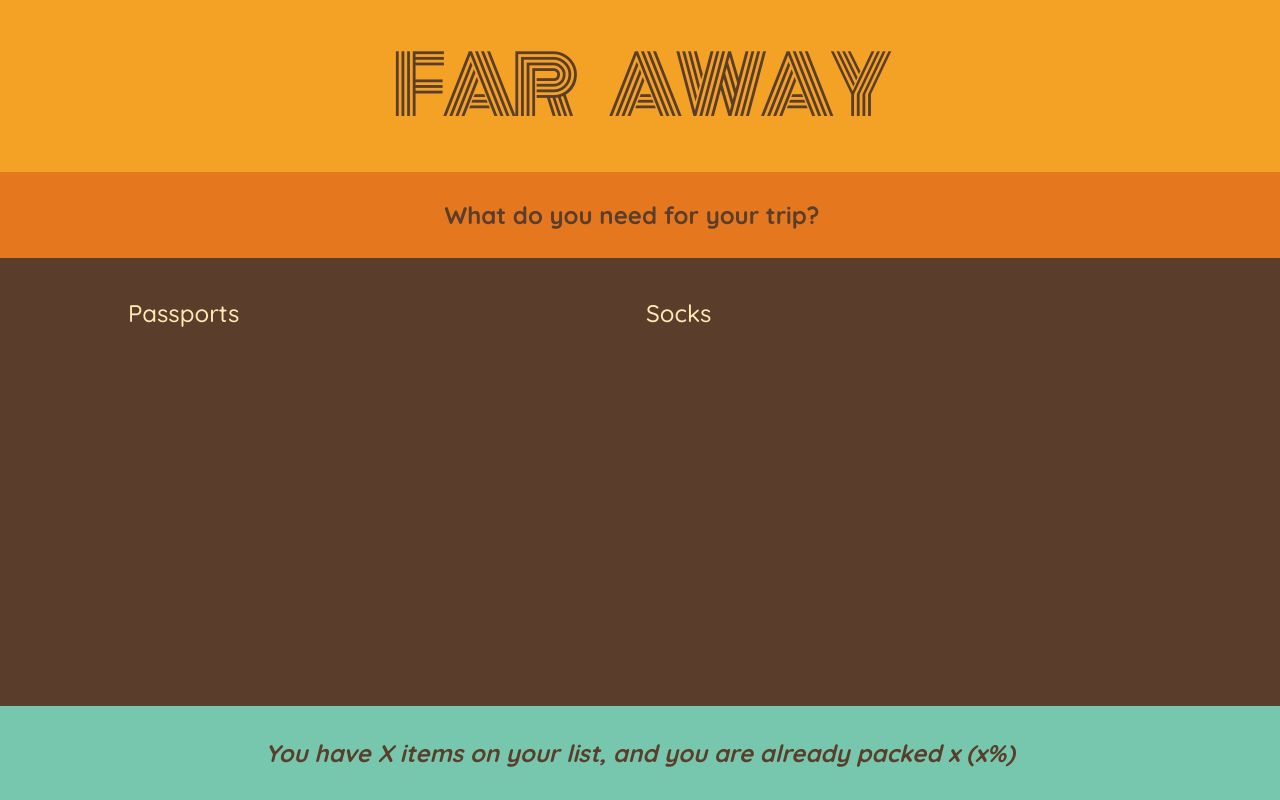
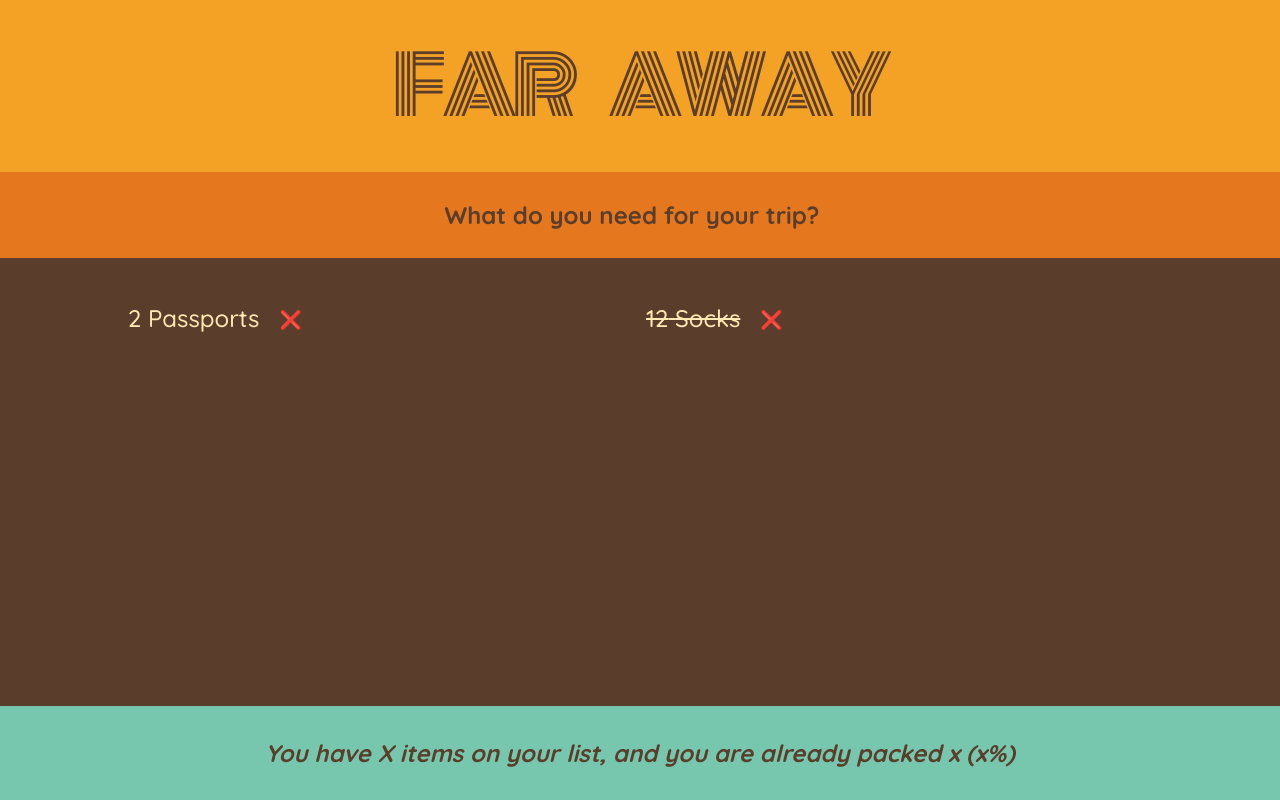
Before and after one commit to ericknamukolo/travel-list, a React (Create React App) app: page / in a window 1280 px wide. Built offline with nearby package versions, Linux system fonts and the light colour scheme.

Commit message:
some minor updates

```diff
--- a/src/App.tsx
+++ b/src/App.tsx
@@ -8,7 +8,7 @@ import Item from './models/item';
 function App() {
   const initialItems: Item[] = [
     { id: 1, description: 'Passports', quantity: 2, packed: false },
-    { id: 2, description: 'Socks', quantity: 12, packed: false },
+    { id: 2, description: 'Socks', quantity: 12, packed: true },
   ];
 
   const [items, setItems] = useState(initialItems);
--- /dev/null
+++ b/src/components/item.tsx
@@ -0,0 +1,15 @@
+import React from 'react';
+import Item from '../models/item';
+
+const ItemC: React.FC<{ item: Item }> = ({ item }) => {
+  return (
+    <li>
+      <span style={item.packed ? { textDecoration: 'line-through' } : {}}>
+        {item.quantity} {item.description}
+      </span>
+      <button>❌</button>
+    </li>
+  );
+};
+
+export default ItemC;
--- a/src/components/packing-list.tsx
+++ b/src/components/packing-list.tsx
@@ -1,12 +1,13 @@
 import React from 'react';
 import Item from '../models/item';
+import ItemC from './item';
 
 const ParkingList: React.FC<{ items: Item[] }> = ({ items }) => {
   return (
     <div className='list'>
       <ul>
         {items.map((item) => {
-          return <li>{item.description}</li>;
+          return <ItemC item={item} key={item.id} />;
         })}
       </ul>
     </div>
--- a/src/index.css
+++ b/src/index.css
@@ -53,6 +53,7 @@ h1 {
 h3 {
   margin-right: 1.6rem;
   font-size: 2.4rem;
+
 }
 
 button,
```
